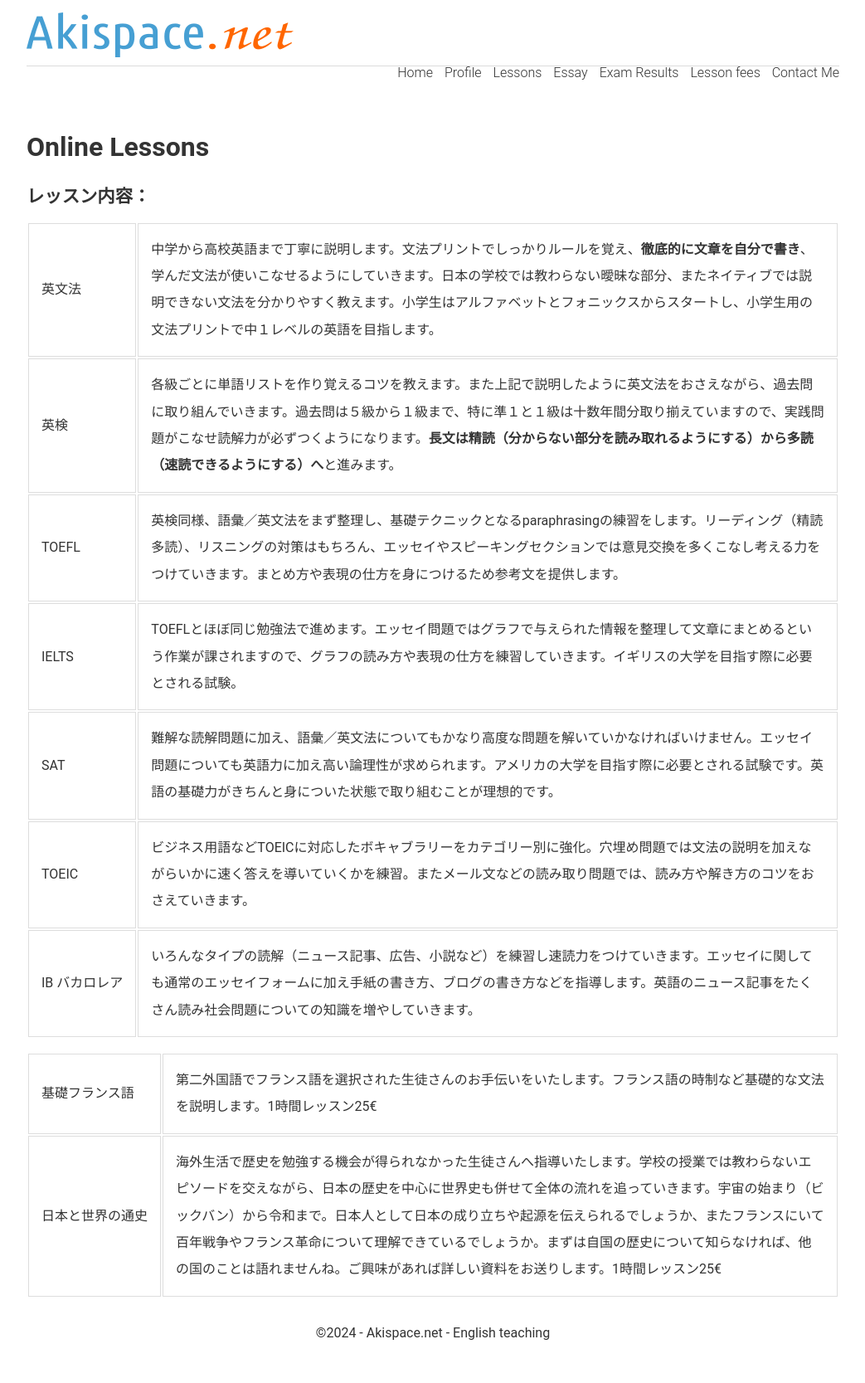
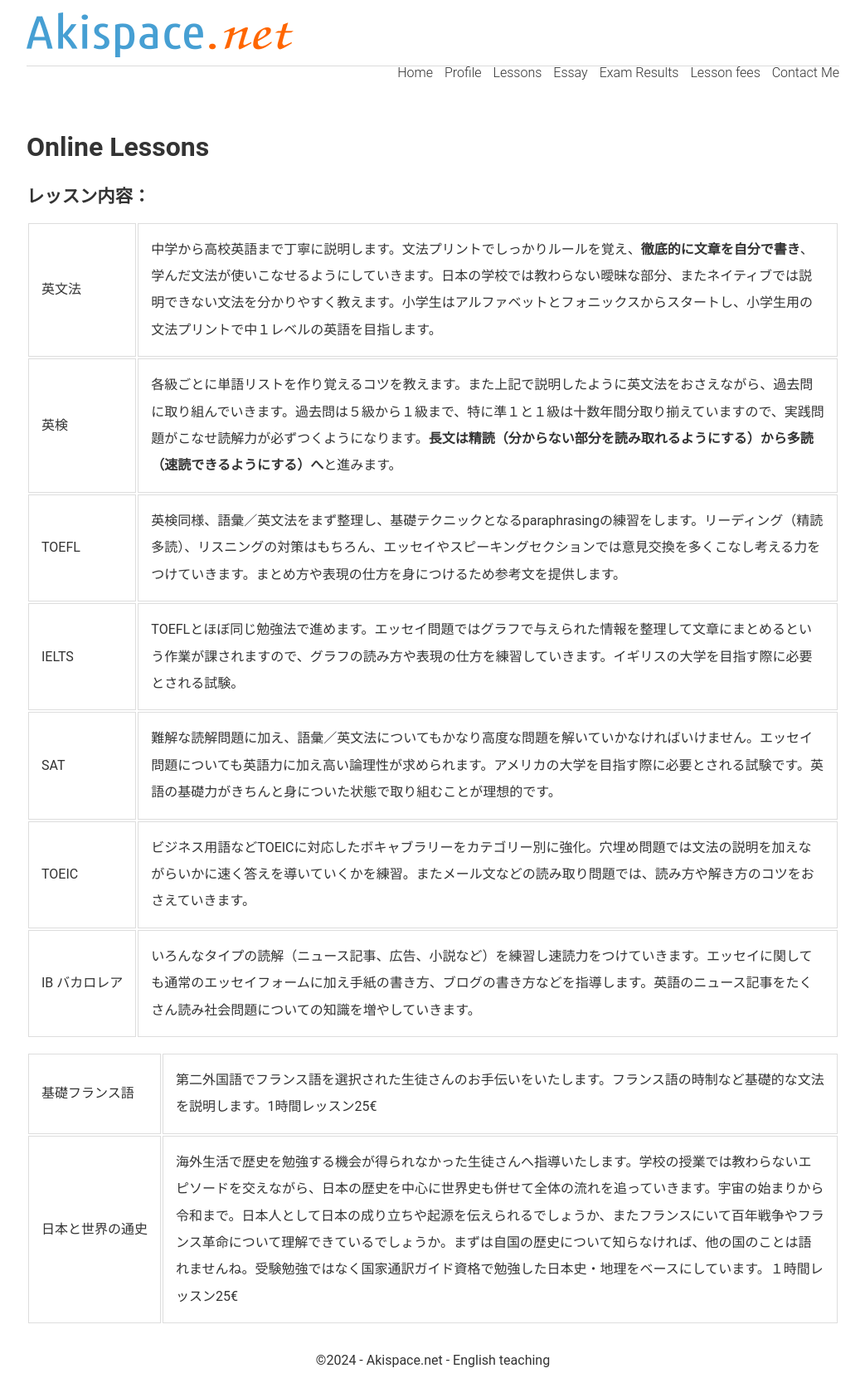
Before and after one commit to phocean/akispace, a Jekyll site: the page built from lessons.md, in a window 1280 px wide. Shown: the whole page at 83% size, without its empty margins (118-1161 px from the left). Built offline with Jekyll 4.4.1, drawn with Linux system fonts in a browser that asks for light colours; before the commit the page ends 1635 px from its top, so only the background shows below that.

Commit message:
Update lessons.md

```diff
--- a/lessons.md
+++ b/lessons.md
@@ -47,5 +47,5 @@ description: オンライン英語家庭教師　小学生から大学生まで
 </tr>
 <tr>
 <td nowrap>日本と世界の通史</td>
-<td>海外生活で歴史を勉強する機会が得られなかった生徒さんへ指導いたします。学校の授業では教わらないエピソードを交えながら、日本の歴史を中心に世界史も併せて全体の流れを追っていきます。宇宙の始まり（ビックバン）から令和まで。日本人として日本の成り立ちや起源を伝えられるでしょうか、またフランスにいて百年戦争やフランス革命について理解できているでしょうか。まずは自国の歴史について知らなければ、他の国のことは語れませんね。ご興味があれば詳しい資料をお送りします。1時間レッスン25€</td>
+<td>海外生活で歴史を勉強する機会が得られなかった生徒さんへ指導いたします。学校の授業では教わらないエピソードを交えながら、日本の歴史を中心に世界史も併せて全体の流れを追っていきます。宇宙の始まりから令和まで。日本人として日本の成り立ちや起源を伝えられるでしょうか、またフランスにいて百年戦争やフランス革命について理解できているでしょうか。まずは自国の歴史について知らなければ、他の国のことは語れませんね。受験勉強ではなく国家通訳ガイド資格で勉強した日本史・地理をベースにしています。１時間レッスン25€</td>
 </tr>
```
